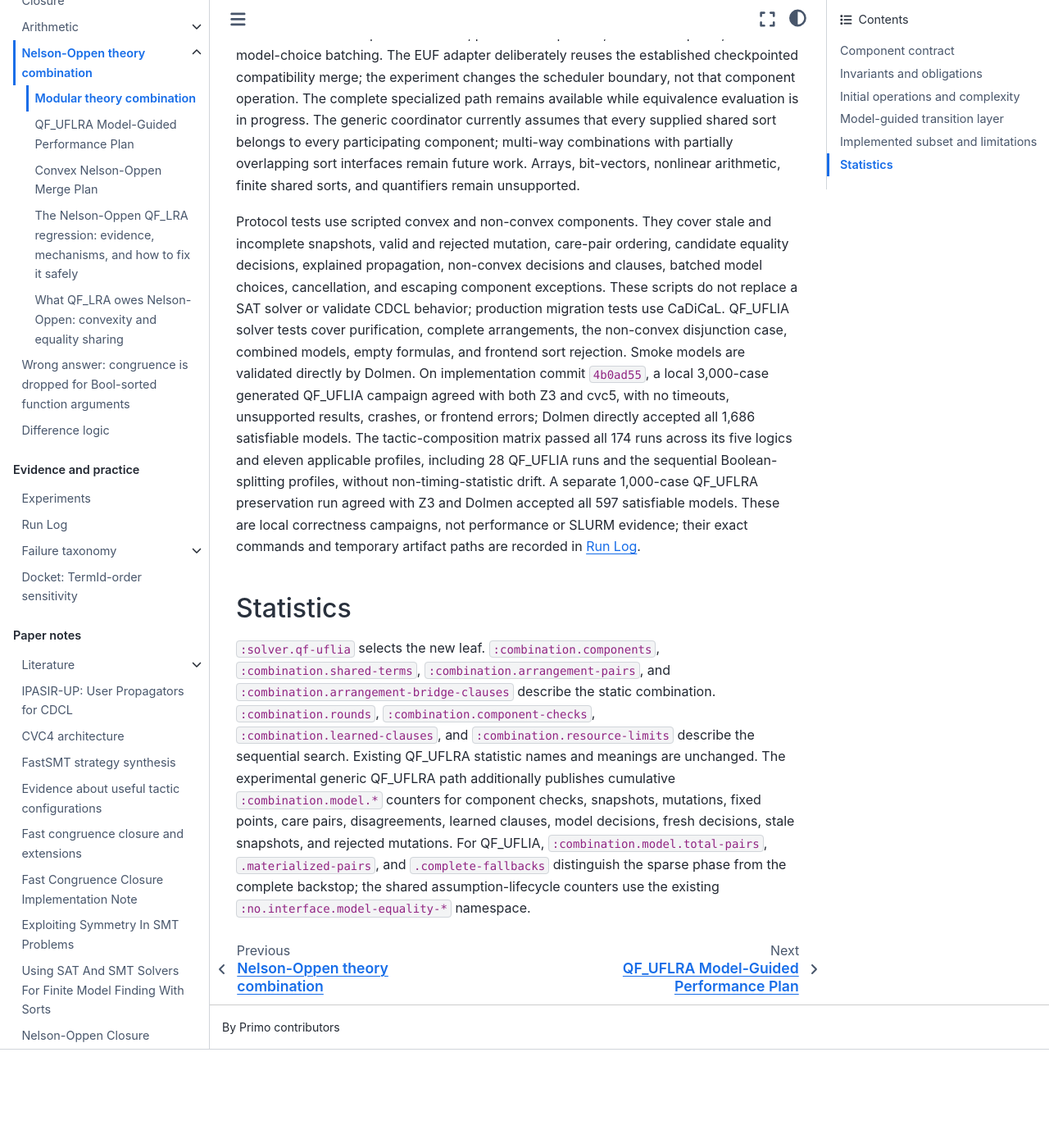
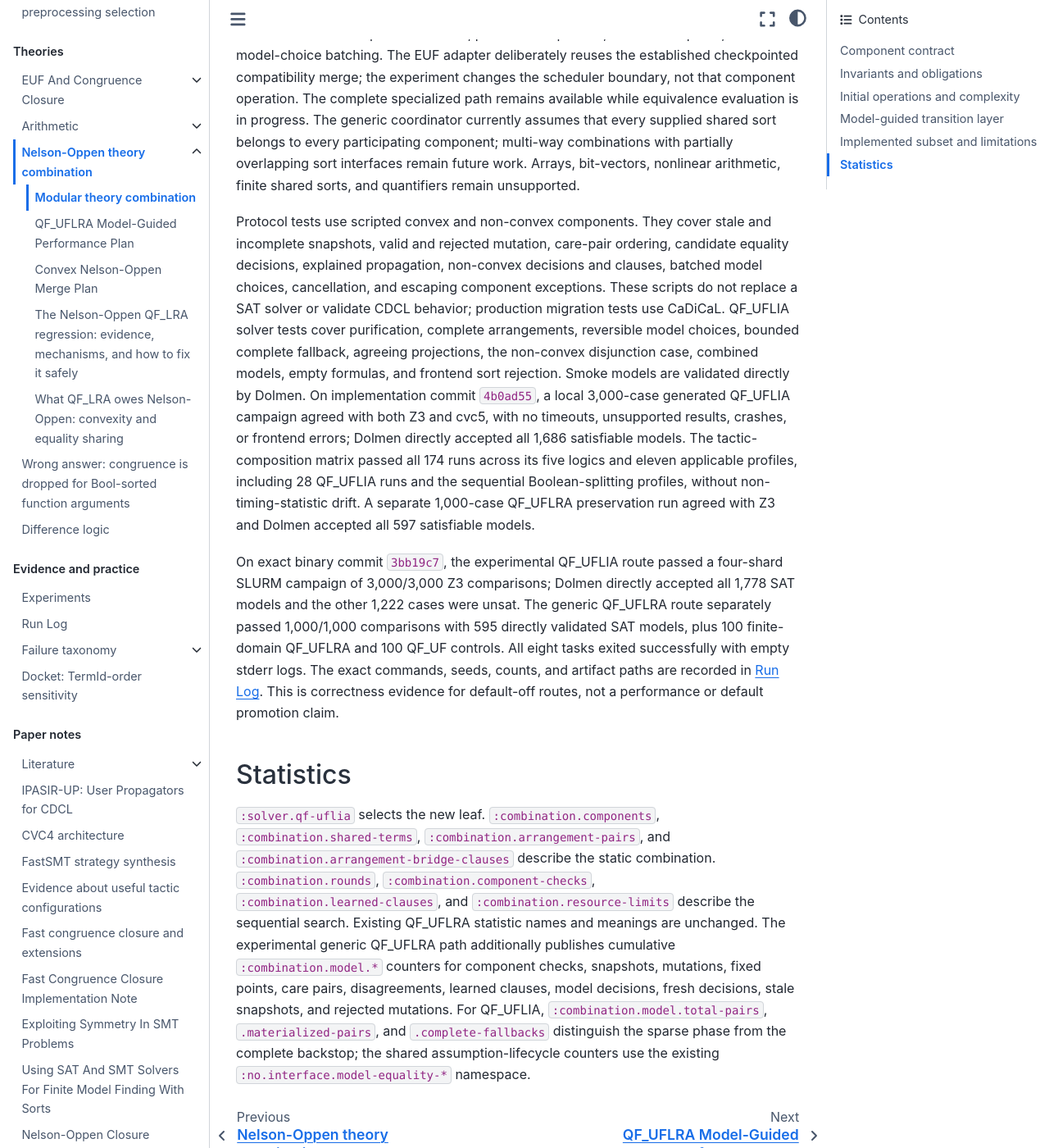
Before and after one commit to primo-solver/primo, a Jupyter Book: the page built from docs/modular-theory-combination.md, in a window 1280 px wide and 1400 px high, scrolled down 4112 px. Shown: the whole window at 82% size. Built offline with Jupyter Book 1.0.4 settings and Sphinx 7.4.7 and the Sphinx Book theme 1.1.4, drawn with Linux system fonts in a browser that asks for light colours; before the commit the page ends 5392 px from its top, so only the background shows below that.

Commit message:
Synchronize model-combination evidence docs

```diff
--- a/docs/modular-theory-combination.md
+++ b/docs/modular-theory-combination.md
@@ -183,21 +183,29 @@ Protocol tests use scripted convex and non-convex components. They cover stale
 and incomplete snapshots, valid and rejected mutation, care-pair ordering,
 candidate equality decisions, explained propagation, non-convex decisions and
 clauses, batched model choices, cancellation, and escaping component exceptions.
-These scripts do not
-replace a SAT solver or validate CDCL behavior; production migration tests use
-CaDiCaL. QF_UFLIA solver tests
-cover purification, complete arrangements, the non-convex disjunction case,
-combined models, empty formulas, and frontend sort rejection. Smoke models are
-validated directly by Dolmen. On implementation commit `4b0ad55`, a local
+These scripts do not replace a SAT solver or validate CDCL behavior; production
+migration tests use CaDiCaL. QF_UFLIA solver tests cover purification, complete
+arrangements, reversible model choices, bounded complete fallback, agreeing
+projections, the non-convex disjunction case, combined models, empty formulas,
+and frontend sort rejection. Smoke models are validated directly by Dolmen. On
+implementation commit `4b0ad55`, a local
 3,000-case generated QF_UFLIA campaign agreed with both Z3 and cvc5, with no
 timeouts, unsupported results, crashes, or frontend errors; Dolmen directly
 accepted all 1,686 satisfiable models. The tactic-composition matrix passed all
 174 runs across its five logics and eleven applicable profiles, including 28
 QF_UFLIA runs and the sequential Boolean-splitting profiles, without
 non-timing-statistic drift. A separate 1,000-case QF_UFLRA preservation run
-agreed with Z3 and Dolmen accepted all 597 satisfiable models. These are local
-correctness campaigns, not performance or SLURM evidence; their exact commands
-and temporary artifact paths are recorded in [](run-log.md).
+agreed with Z3 and Dolmen accepted all 597 satisfiable models.
+
+On exact binary commit `3bb19c7`, the experimental QF_UFLIA route passed a
+four-shard SLURM campaign of 3,000/3,000 Z3 comparisons; Dolmen directly
+accepted all 1,778 SAT models and the other 1,222 cases were unsat. The generic
+QF_UFLRA route separately passed 1,000/1,000 comparisons with 595 directly
+validated SAT models, plus 100 finite-domain QF_UFLRA and 100 QF_UF controls.
+All eight tasks exited successfully with empty stderr logs. The exact commands,
+seeds, counts, and artifact paths are recorded in [](run-log.md). This is
+correctness evidence for default-off routes, not a performance or default
+promotion claim.
 
 ## Statistics
 
```
Also changed, not shown: docs/papers/model-based-theory-combination.md (+8 -5 lines).
